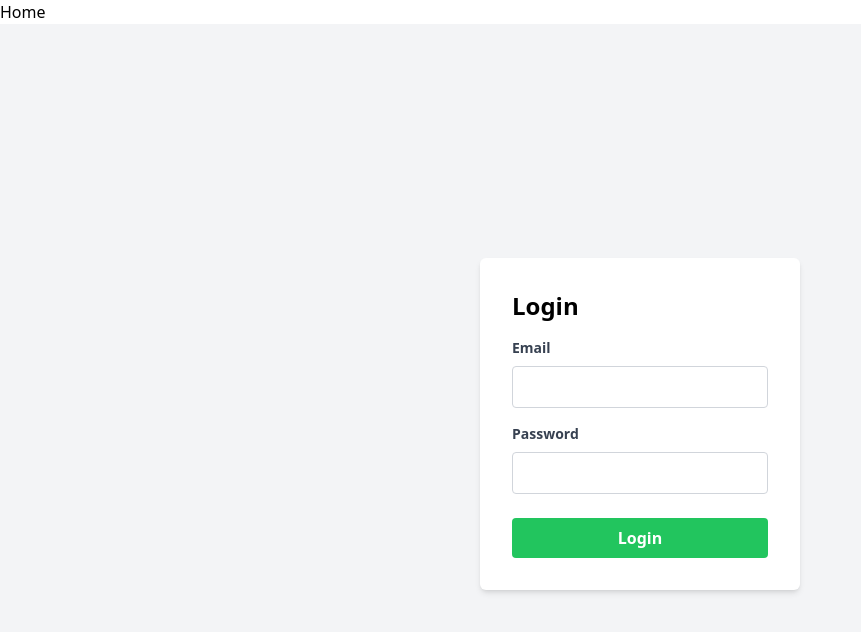
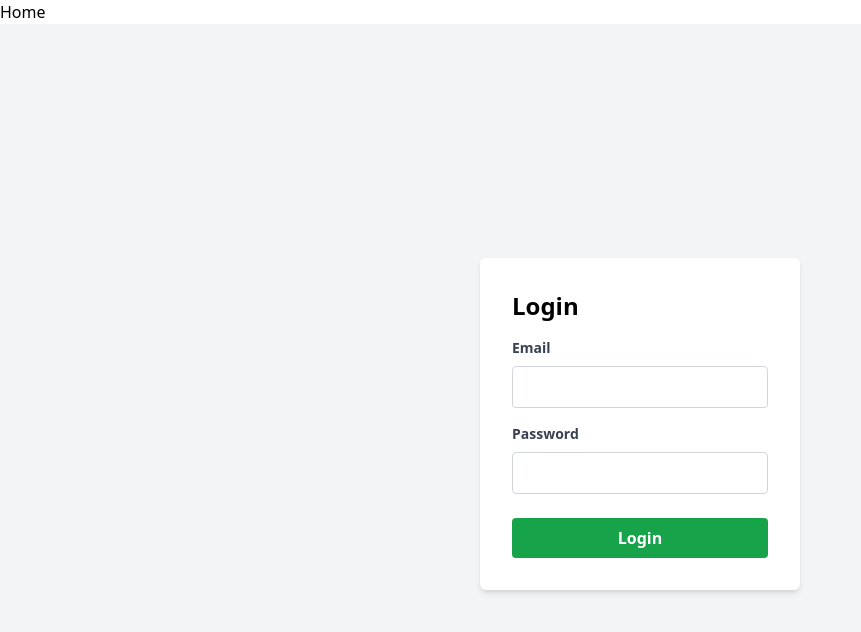
Before and after one commit to aliarnoos/Altabeia-Dashboard, a Vue app: page / in a window 1280 px wide. Shown: the top 632 px of the page, without its empty margins (0-861 px from the left). Built offline with nearby package versions, Linux system fonts and the light colour scheme.

Commit message:
Add LoginView and Login components

```diff
--- a/src/components/Login.vue
+++ b/src/components/Login.vue
@@ -11,7 +11,7 @@
             v-model="email"
             type="email"
             id="email"
-            class="w-full px-3 py-2 border border-gray-300 rounded focus:outline-none focus:border-green-500"
+            class="w-full px-3 py-2 border border-gray-300 rounded focus:outline-none focus:border-green-600"
             required
           />
         </div>
@@ -25,14 +25,14 @@
             v-model="password"
             type="password"
             id="password"
-            class="w-full px-3 py-2 border border-gray-300 rounded focus:outline-none focus:border-green-500"
+            class="w-full px-3 py-2 border border-gray-300 rounded focus:outline-none focus:border-green-600"
             required
           />
         </div>
         <button
           type="button"
           @click="login"
-          class="w-full py-2 px-4 bg-green-500 text-white font-bold rounded hover:bg-green-700"
+          class="w-full py-2 px-4 bg-green-600 text-white font-bold rounded hover:bg-green-700"
         >
           Login
         </button>
@@ -41,23 +41,45 @@
   </div>
 </template>
 
-<script lang="ts">
+<script setup lang="ts">
 import { ref } from "vue";
+import { useTokenStore } from "../stores/token";
+import { useRouter } from "vue-router";
 
-export default {
-  setup() {
-    const email = ref("");
-    const password = ref("");
+const router = useRouter();
 
-    const login = () => {
-      console.log(email.value, password.value);
-    };
+const email = ref("");
+const password = ref("");
+const tokenStore = useTokenStore();
 
-    return {
-      email,
-      password,
-      login,
-    };
-  },
+const login = () => {
+  const emailValue = email.value;
+  const passwordValue = password.value;
+
+  fetch("http://localhost:3000/admin/signin", {
+    method: "POST",
+    headers: {
+      "Content-Type": "application/json",
+    },
+    body: JSON.stringify({
+      email: emailValue,
+      password: passwordValue,
+    }),
+  })
+    .then(async (response) => {
+      if (!response.ok) {
+        throw new Error("Login failed");
+      }
+      const responseText = await response.text();
+      const responseBody = JSON.parse(responseText);
+
+      console.log("Response:", responseBody);
+      const accessToken = responseBody.token.access_token;
+      tokenStore.setToken(accessToken);
+      router.push("/home");
+    })
+    .catch((error) => {
+      console.error(error);
+    });
 };
 </script>
--- a/src/router/index.ts
+++ b/src/router/index.ts
@@ -1,5 +1,7 @@
 import { createRouter, createWebHistory } from "vue-router";
 import HomeView from "../views/HomeView.vue";
+import LoginView from "@/views/LoginView.vue";
+import { useTokenStore } from "@/stores/token";
 
 const router = createRouter({
   // history: createWebHistory(import.meta.env.BASE_URL),
@@ -7,10 +9,27 @@ const router = createRouter({
   routes: [
     {
       path: "/",
+      name: "login",
+      component: LoginView,
+    },
+    {
+      path: "/home",
       name: "home",
       component: HomeView,
     },
   ],
 });
 
+router.beforeEach(async (to, from) => {
+  const tokenStore = useTokenStore();
+  if (
+    !tokenStore.token &&
+    // ❗️ Avoid an infinite redirect
+    to.name !== "login"
+  ) {
+    // redirect the user to the login page
+    return { name: "login" };
+  }
+});
+
 export default router;
--- /dev/null
+++ b/src/stores/token.ts
@@ -0,0 +1,10 @@
+import { ref, computed } from "vue";
+import { defineStore } from "pinia";
+
+export const useTokenStore = defineStore("token", () => {
+  let token = ref("");
+  const setToken = (newToken: string) => {
+    token.value = newToken;
+  };
+  return { token, setToken };
+});
--- /dev/null
+++ b/src/views/LoginView.vue
@@ -0,0 +1,9 @@
+<script setup lang="ts">
+import Login from "../components/Login.vue";
+</script>
+
+<template>
+  <main>
+    <login />
+  </main>
+</template>
```
Also changed, not shown: src/main.ts (+9 -10 lines).
